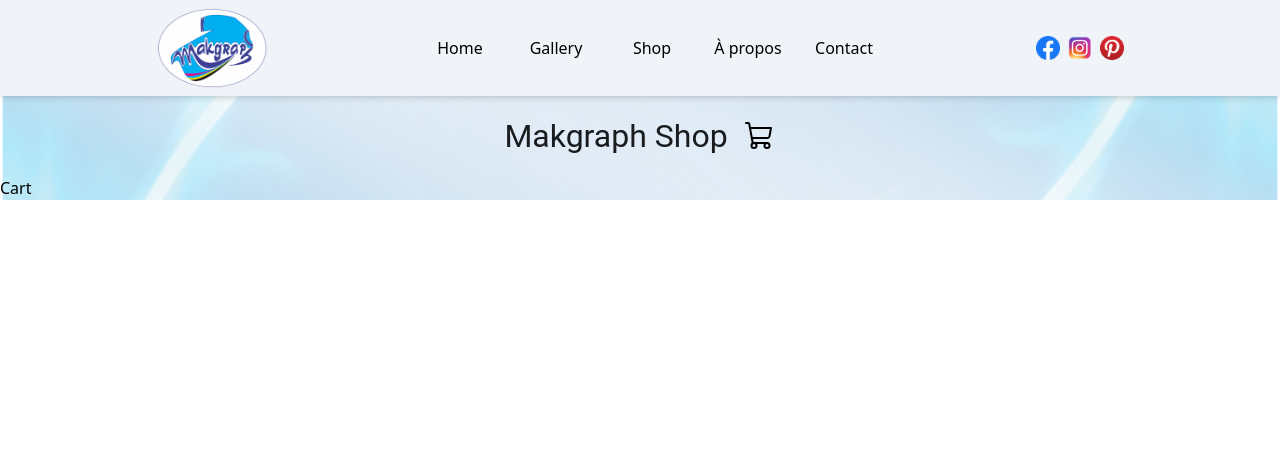
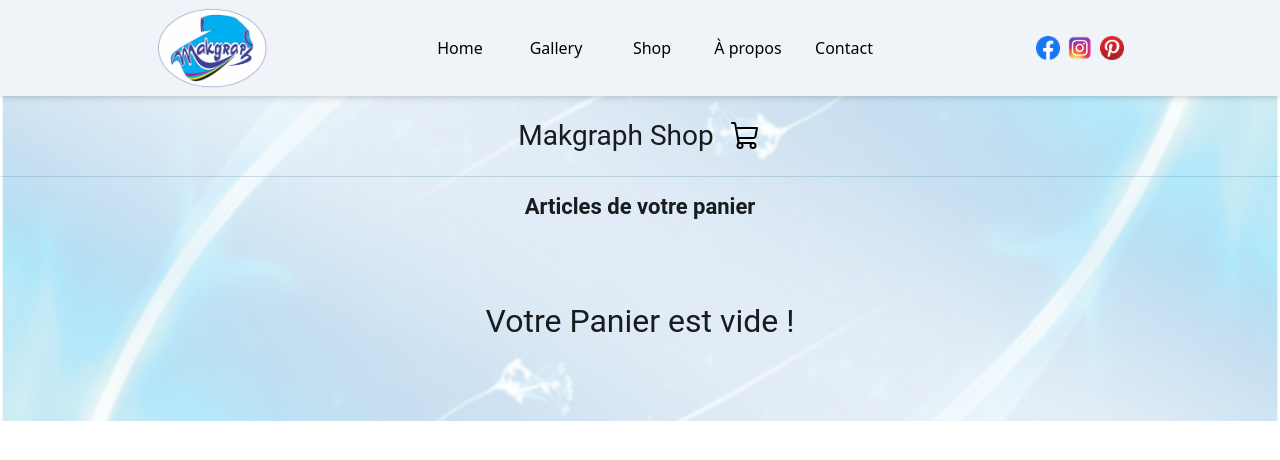
Before and after one commit to Makgraph/makgraph_website, a React (Vite) app: page /cart in a window 1280 px wide. Shown: the top 460 px of the page. Built offline with nearby package versions, Linux system fonts and the light colour scheme.

Commit message:
no commit

```diff
--- a/src/components/shop/Cart.jsx
+++ b/src/components/shop/Cart.jsx
@@ -1,7 +1,52 @@
-import React from "react";
+import React, { useContext } from "react";
+import { PRODUCTS } from "../../product.js";
+import { ShopContext } from "../../context/ShopContext.jsx";
+import CartItem from "./CartItem.jsx";
+import { useNavigate } from "react-router-dom";
 
 const Cart = () => {
-  return <div>Cart</div>;
+  const { cartItems, getTotalCarAmount } = useContext(ShopContext);
+  const totalAmount = getTotalCarAmount();
+
+  const navigate = useNavigate();
+
+  return (
+    <div className="  flex border-t border-primary/20 flex-col justify-center items-center">
+      <div className="mt-4">
+        <h4>
+          <b>Articles de votre panier</b>
+        </h4>
+      </div>
+      <div className="cartItems">
+        {PRODUCTS.map((product) => {
+          if (cartItems[product.id] !== 0) {
+            return <CartItem data={product} />;
+          }
+        })}
+      </div>
+      {totalAmount > 0 ? (
+        <div className="checkout">
+          <h5 className="ml-[10px]">
+            {" "}
+            <b>Sous-total: $ {totalAmount}</b>
+          </h5>
+          <button
+            className="mb-8 transition hover:scale-110 hover:shadow-xl focus:outline-none focus:ring focus:ring-primary focus:ring-opacity-50 w-[150px] h-[50px] bg-primary rounded-[8px] m-[10px] cursor-pointer "
+            onClick={() => navigate("/")}
+          >
+            <h6 className=" text-onPrimary ">Continuer vos achats</h6>
+          </button>
+          <button className="mb-8 transition hover:scale-110 hover:shadow-xl focus:outline-none focus:ring focus:ring-primary focus:ring-opacity-50 w-[150px] h-[50px] bg-primary rounded-[8px] m-[10px] cursor-pointer ">
+            <h6 className=" text-onPrimary ">Caisse</h6>
+          </button>
+        </div>
+      ) : (
+        <div className="m-20">
+          <h1> Votre Panier est vide !</h1>
+        </div>
+      )}
+    </div>
+  );
 };
 
 export default Cart;
--- /dev/null
+++ b/src/components/shop/CartItem.jsx
@@ -0,0 +1,41 @@
+import React, { useContext } from "react";
+import { ShopContext } from "../../context/ShopContext";
+
+const CartItem = (props) => {
+  const { id, productName, price, productImage } = props.data;
+  const { cartItems, addToCart, removeFromCart, updateCartItemCount } =
+    useContext(ShopContext);
+
+  return (
+    <div className="w-[550px] h-[150px] flex items-center shadow-[0_3px_15px_rgba(0,0,0,0.3)] rounded-[25px] p-[20px] m-[30px]">
+      <img src={productImage} className="w-[105px] rounded-[20px]" />
+      <div className="w-[100%] ">
+        <h5 className="m-4">
+          <b>{productName}</b>
+        </h5>
+        <h5 className="m-4">$ {price}</h5>
+        <div className="m-4 ">
+          <button
+            onClick={() => removeFromCart(id)}
+            className="w-5 bg-onPrimary justify-center items-center border"
+          >
+            -
+          </button>
+          <input
+            className="w-10 text-center border font-bold"
+            value={cartItems[id]}
+            onChange={(e) => updateCartItemCount(Number(e.target.value), id)}
+          />
+          <button
+            onClick={() => addToCart(id)}
+            className="w-5 bg-onPrimary justify-center items-center border"
+          >
+            +
+          </button>
+        </div>
+      </div>
+    </div>
+  );
+};
+
+export default CartItem;
--- a/src/components/shop/NavBarShop.jsx
+++ b/src/components/shop/NavBarShop.jsx
@@ -4,10 +4,10 @@ import { ShoppingCart } from "phosphor-react";
 
 const NavBarShop = () => {
   return (
-    <div className="w-[100%] h-20 flex justify-center items-center ">
+    <div className="w-[100%] h-20 flex justify-center items-center">
       <div className="flex gap-4 items-center">
         <Link to="/">
-          <h1>Makgraph Shop</h1>
+          <h2>Makgraph Shop</h2>
         </Link>
         <Link to="/cart">
           <ShoppingCart size={32} />
--- a/src/components/shop/Product.jsx
+++ b/src/components/shop/Product.jsx
@@ -1,7 +1,12 @@
-import React from "react";
+import React, { useContext } from "react";
+import { ShopContext } from "../../context/ShopContext";
 
 const Product = (props) => {
   const { id, productName, price, productImage } = props.data;
+  const { addToCart, cartItems } = useContext(ShopContext);
+
+  const cartItemsAmount = cartItems[id];
+
   return (
     <div className="rounded-lg w-[100%] p-[50px] h-[250px]  md:my-[100px] my-[40px]  flex flex-col justify-center items-center transition hover:transition-[0.3s] hover:ease-in cursor-pointer ">
       <img src={productImage} className="w-[400px] rounded-lg " />
@@ -10,8 +15,13 @@ const Product = (props) => {
           <b>{productName}</b>
         </p>
         <p>{price}</p>
-        <button className="bg-[#fffff] border-2 border-primary hover:bg-primary cursor-pointer min-w-[80px] px-2 py-1 rounded-[50px]">
-          <h6>Ajouter au panier</h6>
+        <button
+          className="bg-[#fffff] border-2 border-primary hover:bg-primary cursor-pointer min-w-[80px] px-2 py-1 rounded-[50px]"
+          onClick={() => addToCart(id)}
+        >
+          <h6>
+            Ajouter au panier {cartItemsAmount > 0 && <>({cartItemsAmount})</>}{" "}
+          </h6>
         </button>
       </div>
     </div>
--- a/src/components/shop/Shop.jsx
+++ b/src/components/shop/Shop.jsx
@@ -8,10 +8,12 @@ import whiteTshirt3 from "../../assets/white_t-shirt_3.png";
 import NavBarShop from "./NavBarShop.jsx";
 import ShopScreen from "./ShopScreen.jsx";
 import Cart from "./Cart.jsx";
+import ShopContextProvider from "../../context/ShopContext.jsx";
 
 const Shop = () => {
   return (
     <div>
+      <ShopContextProvider>
         <Router>
           <NavBarShop />
           <Routes>
@@ -19,6 +21,7 @@ const Shop = () => {
             <Route path="/cart" element={<Cart />} />
           </Routes>
         </Router>
+      </ShopContextProvider>
     </div>
   );
   // <section>
--- /dev/null
+++ b/src/context/ShopContext.jsx
@@ -0,0 +1,56 @@
+import React, { createContext, useState } from "react";
+import { PRODUCTS } from "../product.js";
+
+export const ShopContext = createContext(null);
+
+const getDefaultCart = () => {
+  let cart = {};
+  for (let i = 1; i < PRODUCTS.length + 1; i++) {
+    cart[i] = 0;
+  }
+  return cart;
+};
+
+const ShopContextProvider = (props) => {
+  const [cartItems, setCartItems] = useState(getDefaultCart());
+
+  const getTotalCarAmount = () => {
+    let totalAmount = 0;
+    for (const item in cartItems) {
+      if (cartItems[item] > 0) {
+        let itemInfo = PRODUCTS.find((product) => product.id === Number(item));
+        totalAmount += cartItems[item] * itemInfo.price;
+      }
+    }
+
+    return totalAmount;
+  };
+
+  const addToCart = (itemId) => {
+    setCartItems((prev) => ({ ...prev, [itemId]: prev[itemId] + 1 }));
+  };
+
+  const removeFromCart = (itemId) => {
+    setCartItems((prev) => ({ ...prev, [itemId]: prev[itemId] - 1 }));
+  };
+
+  const updateCartItemCount = (newAmount, itemId) => {
+    setCartItems((prev) => ({ ...prev, [itemId]: newAmount }));
+  };
+
+  const contextValue = {
+    cartItems,
+    addToCart,
+    removeFromCart,
+    updateCartItemCount,
+    getTotalCarAmount,
+  };
+
+  return (
+    <ShopContext.Provider value={contextValue}>
+      {props.children}
+    </ShopContext.Provider>
+  );
+};
+
+export default ShopContextProvider;
--- a/src/product.js
+++ b/src/product.js
@@ -12,31 +12,31 @@ export const PRODUCTS = [
   {
     id: 1,
     productName: "Maillot 1",
-    price: "$30",
+    price: 30,
     productImage: product1,
   },
   {
     id: 2,
     productName: "Maillot 2",
-    price: "$29",
+    price: 29,
     productImage: product2,
   },
   {
     id: 3,
     productName: "Maillot 3",
-    price: "$25",
+    price: 25,
     productImage: product3,
   },
   {
     id: 4,
     productName: "Maillot 4",
-    price: "$37",
+    price: 37,
     productImage: product4,
   },
   {
     id: 5,
     productName: "Maillot 5",
-    price: "$21",
+    price: 21,
     productImage: product5,
   },
   {
@@ -48,7 +48,7 @@ export const PRODUCTS = [
   {
     id: 7,
     productName: "Maillot 7",
-    price: "$33",
+    price: 33,
     productImage: product7,
   },
   {
```
Lines whose indentation alone changed are shown as unchanged.
